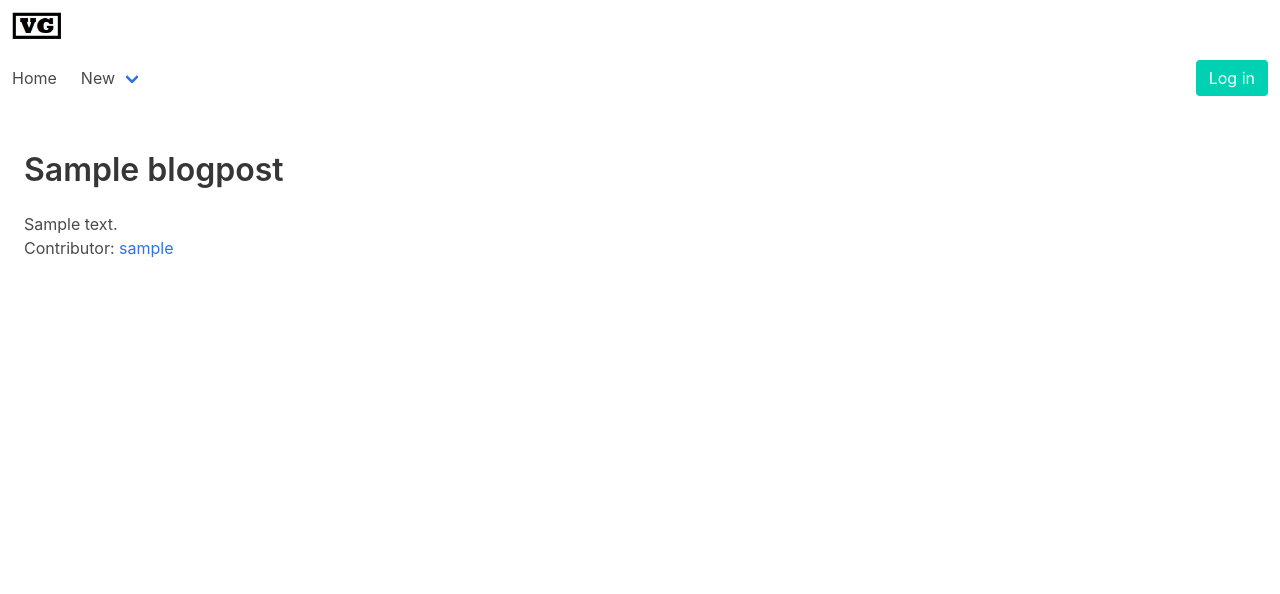
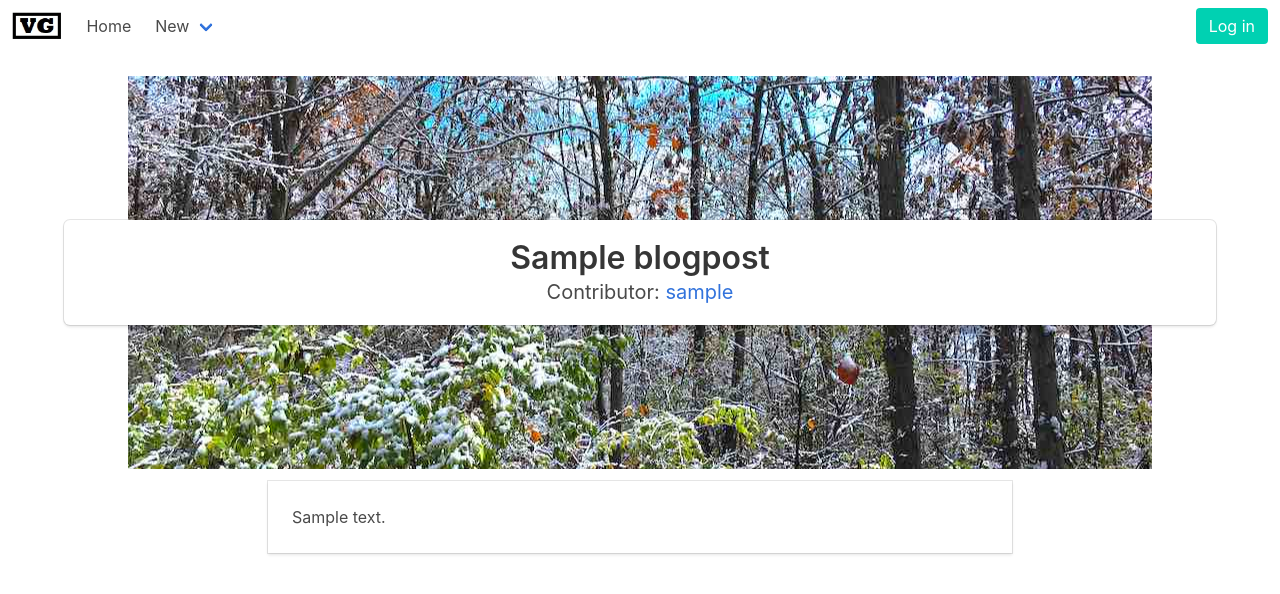
Before and after one commit to daveyvango/website, a Django app: page /blog/1/ in a window 1280 px wide. Shown: the top 594 px of the page. Run offline with Django 3.2, Linux system fonts and the light colour scheme; tables that the repository leaves empty hold one stand-in row (values such as "Sample post"); some libraries are stand-ins or nearby versions.

Commit message:
adding some formatting

```diff
--- /dev/null
+++ b/personalpage/blog/static/blog/blog.css
@@ -0,0 +1,8 @@
+.banner-background {
+  background-image: url(/static/blog/forest.jpg);
+  max-width: 100%;
+  background-repeat: no-repeat;
+  background-position: center;
+  text-shadow: 3px 3px #FFFFFF;
+  color: #000000;
+}
--- a/personalpage/blog/templates/base.html
+++ b/personalpage/blog/templates/base.html
@@ -5,23 +5,24 @@
         <meta charset="utf-8">
         <meta name="viewport" content="width=device-width, initial-scale=1">
         <link rel="stylesheet" href="https://cdnjs.cloudflare.com/ajax/libs/bulma/0.7.2/css/bulma.min.css">
+        <link rel="stylesheet" href="/static/blog/blog.css">
         <script defer src="https://use.fontawesome.com/releases/v5.3.1/js/all.js"></script>
         <title>{% block title %}My amazing site{% endblock %}</title>
     </head>
 
     <body>
-        <nav class="navebar" role="navigation" aria-label="main navigation">
+        <nav class="navbar" role="navigation" aria-label="main navigation">
             <div class="navbar-brand">
                 <a class="navbar-item" href="{% url 'blog:index' %}">
                     <img src="{% static "blog/logo.jpg" %}">
                 </a>
-                <a role="button" class="navbar-burger burger" aria-label="menu" aria-expanded="false" data-target="navbarBasicExample">
+                <a role="button" class="navbar-burger burger" aria-label="menu" aria-expanded="false" data-target="mainNav">
                     <span aria-hidden="true"></span>
                     <span aria-hidden="true"></span>
                     <span aria-hidden="true"></span>
                 </a>
             </div>
-            <div id="navbarBasicExample" class="navbar-menu">
+            <div id="mainNav" class="navbar-menu">
                 <div class="navbar-start">
                     <a class="navbar-item" href="{% url 'blog:index' %}">
                         Home
@@ -57,11 +58,9 @@
                 </div>
             </div>
         </nav>
-        <section class="section">
-            {% block body %}
-                <img src="{% static "blog/fam.jpg" %}" alt="Family pic">
-            {% endblock %}
-            {% block footer%}{% endblock %}
-        </section>
+        {% block body %}
+            <img src="{% static "blog/fam.jpg" %}" alt="Family pic">
+        {% endblock %}
+        {% block footer%}{% endblock %}
     </body>
 </html>
--- a/personalpage/blog/templates/blog/detail.html
+++ b/personalpage/blog/templates/blog/detail.html
@@ -3,9 +3,30 @@
 {% load static %}
 {% block body %}
 {% if error_message %}<p><strong>{{ error_message }}</strong></p>{% endif %}
-<h1 class="title">{{blog_post.title}}</h1>
-{{ blog_post.text }}
 <br>
-Contributor:
-<a href="{% url 'blog:author_detail' blog_post.author.id %}">{{blog_post.author.handle }}</a>
+
+    <section class="hero is-medium is-bold has-text-black">
+        <div class="hero-body banner-background has-text-black">
+            <div class="container has-text-centered box">
+                 <h1 class="title">{{blog_post.title}}</h1>
+                 <h2 class="subtitle">Contributor: <a href="{% url 'blog:author_detail' blog_post.author.id%}">{{blog_post.author.handle }}</a></h2>
+            </div>
+        </div>
+    </section>
+
+
+    <div class="container">
+        <!-- START ARTICLE FEED -->
+        <section class="articles">
+            <div class="column is-8 is-offset-2">
+                <!-- START ARTICLE -->
+                <div class="card article">
+                    <div class="card-content">
+                    {{ blog_post.text }}
+                </div>
+            </div>
+         </section>
+        <!-- END ARTICLE FEED -->
+    </div>
+    <script async type="text/javascript" src="../js/bulma.js"></script>
 {% endblock %}
--- a/personalpage/blog/templates/blog/index.html
+++ b/personalpage/blog/templates/blog/index.html
@@ -2,7 +2,8 @@
 {% block title %}Welcome{% endblock %}
 {% load static %}
 {% block body %}
-<h1 class="title">Welcome</h1>
+<section class="section">
+    <h1 class="title">Welcome</h1>
     <p class="subtitle">
         Oh hey... I didn't notice you there.  Welcome to the VanGorder family personal page.  This is us:<br>
         <img src="{% static "blog/fam.jpg" %}" alt="Family pic"><br>
@@ -18,4 +19,5 @@
     {% endfor %}
     </ul>
     <p>
+</section>
 {% endblock %}
--- a/personalpage/personalpage/settings.py
+++ b/personalpage/personalpage/settings.py
@@ -29,8 +29,7 @@ DB_PW      = data[1]
 # SECURITY WARNING: don't run with debug turned on in production!
 DEBUG = True
 
-ALLOWED_HOSTS = ['35.185.41.133', '104.196.193.182', '34.73.156.186', '34.73.204.142']
-
+ALLOWED_HOSTS = [ '*' ]
 
 # Application definition
 
```
Also changed, not shown: personalpage/blog/static/blog/forest.jpg (added), 1 other file.
